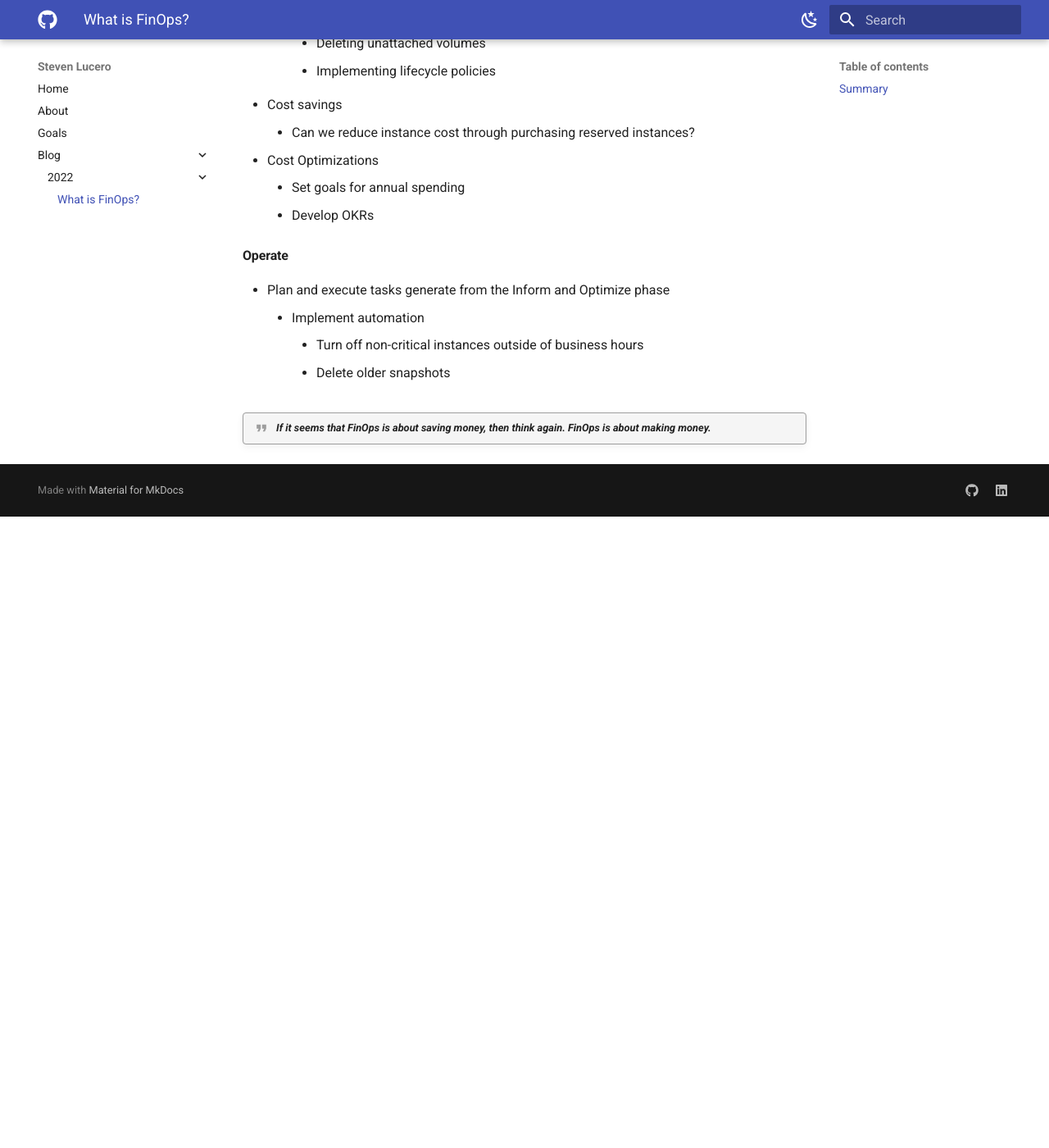
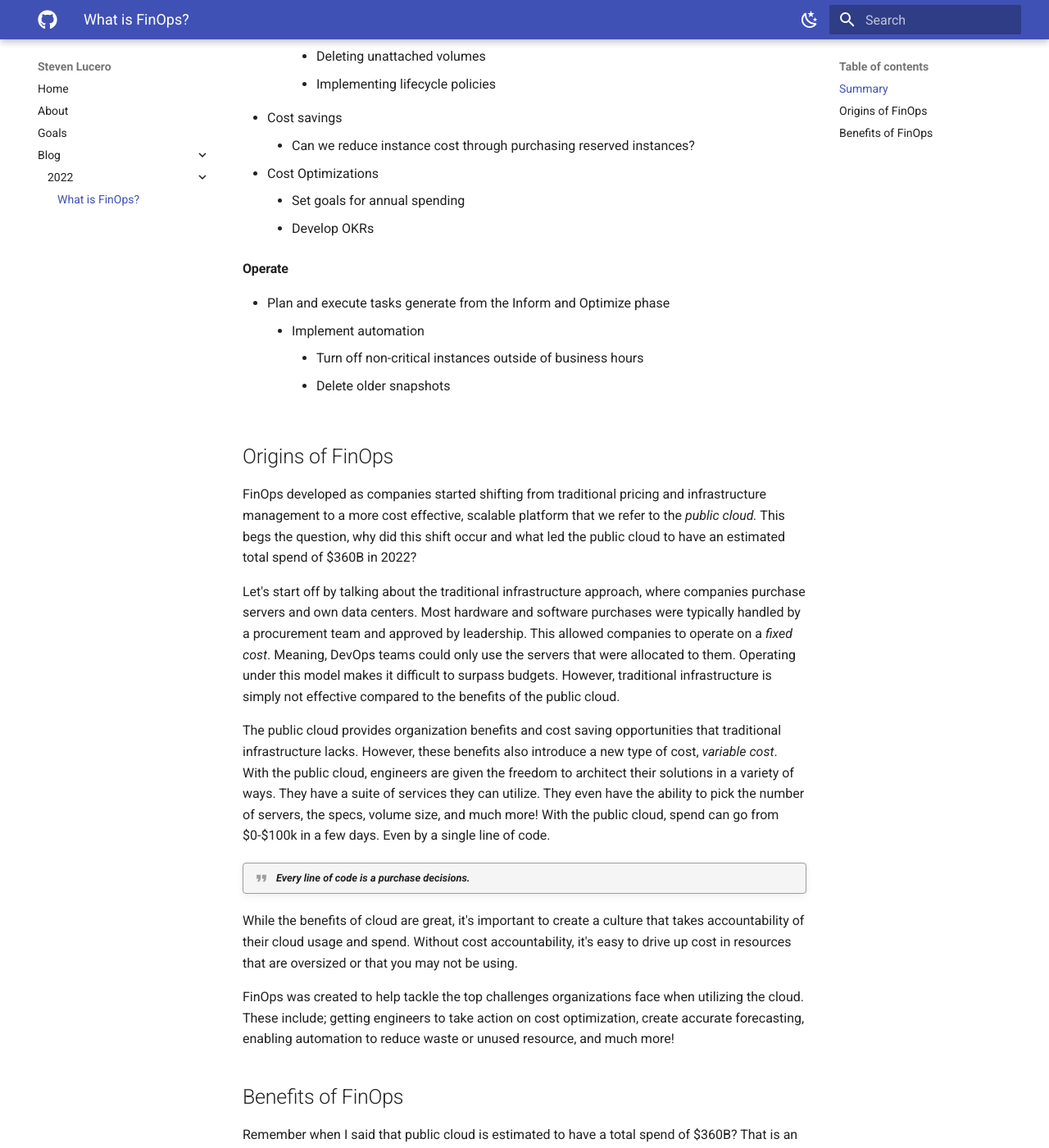
Before and after one commit to stevejoluc/stevejoluc.github.io, an MkDocs documentation site: the page built from docs/blog/finOps.md, in a window 1280 px wide and 1400 px high, scrolled down 1204 px. Shown: the whole window at 82% size. Built offline with MkDocs 1.6.1 and Material for MkDocs 9.7.7, drawn with Linux system fonts in a browser that asks for light colours; before the commit the page ends 1834 px from its top, so only the background shows below that; some of the changed text lies outside the part shown.

Commit message:
add contect to finops

```diff
--- a/docs/blog/finOps.md
+++ b/docs/blog/finOps.md
@@ -1,8 +1,9 @@
 # What is FinOps?
 
 ## Summary
-[FinOps](https://www.finops.org/introduction/what-is-finops/) stands for Finance Operations and is a framework that provides best practices to optimize cloud spend. FinOps breaks down the silos between procurement and engineering teams to allow companies to improve the speed, cost and quality of their cloud architecture. FinOps is a mindset and should be driven by a centralized team. This team takes accountability of cloud spend, provides showback reports, and works together with the finance & engineering teams to manage and optimize total spend.
+[FinOps](https://www.finops.org/introduction/what-is-finops/) is a framework that provides best practices to optimize cloud spend. FinOps breaks down the silos between procurement and engineering teams to allow companies to improve the speed, cost and quality of their cloud architecture. FinOps is a mindset and should be driven by a centralized team. This team takes accountability of cloud spend, provides showback reports, and works together with finance & engineering teams to manage and optimize total spend.
 
+#### FinOps Lifecycle
 FinOps is a continuous process and has an operating model that spans three phases; *Inform*, *Optimize*, and *Operate*.
 
 ![FinOps cycle](/assets/images/finops_cycle.png)
@@ -31,4 +32,33 @@ FinOps is a continuous process and has an operating model that spans three phase
         * Turn off non-critical instances outside of business hours
         * Delete older snapshots
 
-!!! quote "*If it seems that FinOps is about saving money, then think again. FinOps is about making money.*"
+## Origins of FinOps
+FinOps developed as companies started shifting from traditional pricing and infrastructure management to a more cost effective, scalable platform that we refer to the *public cloud.* This begs the question, why did this shift occur and what led the public cloud to have an estimated total spend of $360B in 2022?
+
+Let's start off by talking about the traditional infrastructure approach, where companies purchase servers and own data centers. Most hardware and software purchases were typically handled by a procurement team and approved by leadership. This allowed companies to operate on a *fixed cost*. Meaning, DevOps teams could only use the servers that were allocated to them. Operating under this model makes it difficult to surpass budgets. However, traditional infrastructure is simply not effective compared to the benefits of the public cloud.
+
+The public cloud provides organization benefits and cost saving opportunities that traditional infrastructure lacks. However, these benefits also introduce a new type of cost, *variable cost*. With the public cloud, engineers are given the freedom to architect their solutions in a variety of ways. They have a suite of services they can utilize. They even have the ability to pick the number of servers, the specs, volume size, and much more! With the public cloud, spend can go from $0-$100k in a few days. Even by a single line of code.
+
+!!! quote "*Every line of code is a purchase decisions.*"
+
+While the benefits of cloud are great, it's important to create a culture that takes accountability of their cloud usage and spend. Without cost accountability, it's easy to drive up cost in resources that are oversized or that you may not be using.
+
+FinOps was created to help tackle the top challenges organizations face when utilizing the cloud. These include; getting engineers to take action on cost optimization, create accurate forecasting, enabling automation to reduce waste or unused resource, and much more!
+
+## Benefits of FinOps
+Remember when I said that public cloud is estimated to have a total spend of $360B? That is an 80% increase from 2018. Of this $360B, **30% of it is waste**.
+
+FinOps is not about sacrificing the quality or value of a solution to go with the cheapest option. The goal is to *get as much value as possible out of your spending.*
+
+#### Cost Avoidance + Cost Savings = Cost Optimization
+
+Creating a centralized FinOps team will:
+
+- Create accurate cost analysis
+- Provide real-time decision making
+- Improve resource planning
+- Eliminate waste spend
+- Enable accurate forecasting
+- Much more!
+
+No matter where you are in your journey to the cloud, it's crucial to adopt FinOps principles. Getting your organization to adopt these principles will help your organization the maximum business value by helping technology, finance, and business teams to collaborate on data-driven decisions. For more information, I highly suggest checking out the [FinOps Foundation](https://www.finops.org/introduction/what-is-finops/).
```
